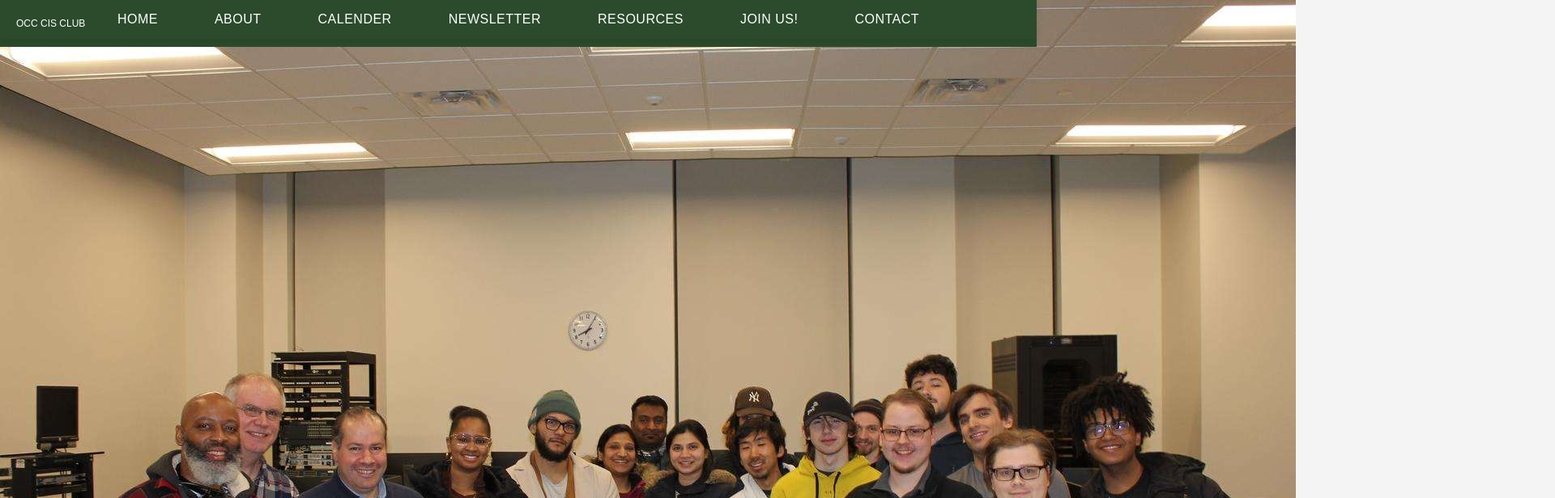
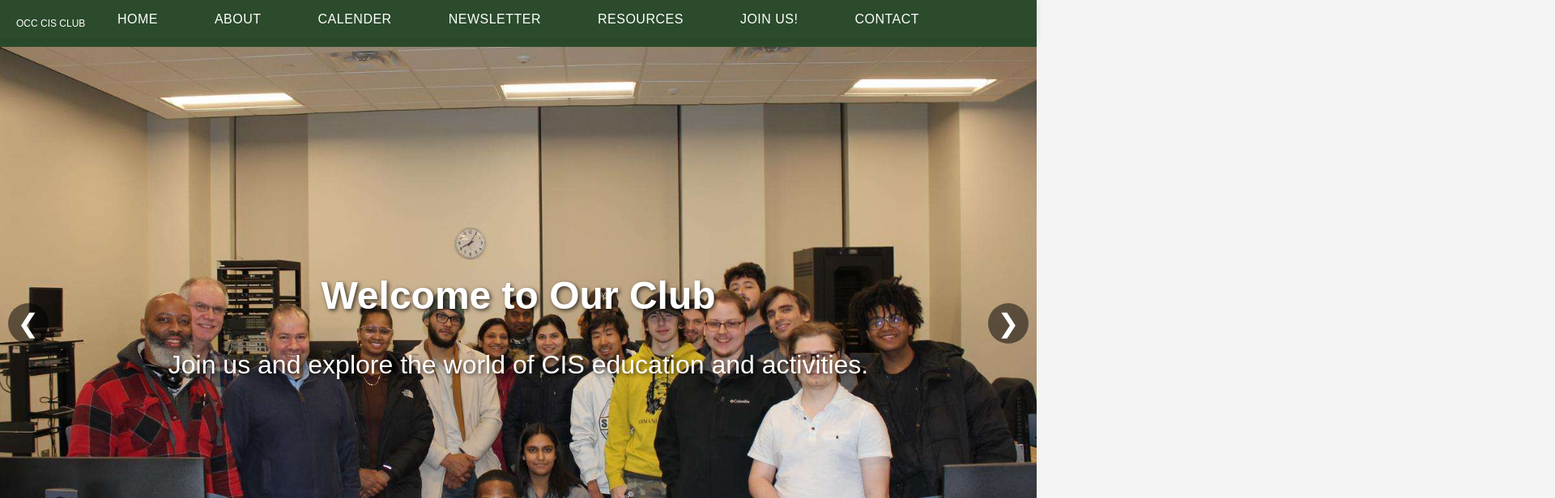
Before and after one commit to occcisclub/occcisclub.github.io, a plain HTML site: page pages/home.html in a window 1280 px wide. Shown: the top 616 px of the page at 81% size, 1920 px wide, since content can reach past the window. Drawn offline with Linux system fonts and the light colour scheme.

Commit message:
Updated: updated css link

```diff
--- a/pages/home.html
+++ b/pages/home.html
@@ -5,6 +5,7 @@
     <meta name="viewport" content="width=device-width, initial-scale=1.0">
     <title>Slideshow</title>
     <link rel="stylesheet" href="../css/styles.css">
+    <link rel = "stylesheet" href = "../css/slideshow.css" >
     <script src="../js/include.js"></script>
 </head>
 <body>
```
